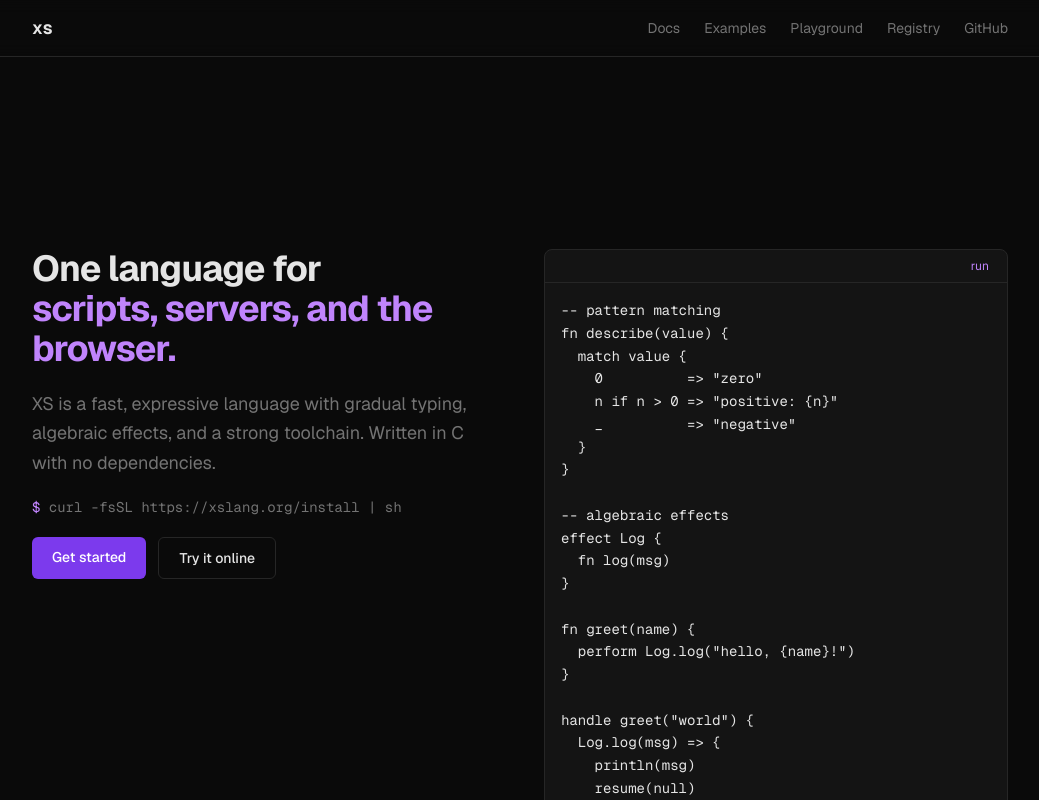
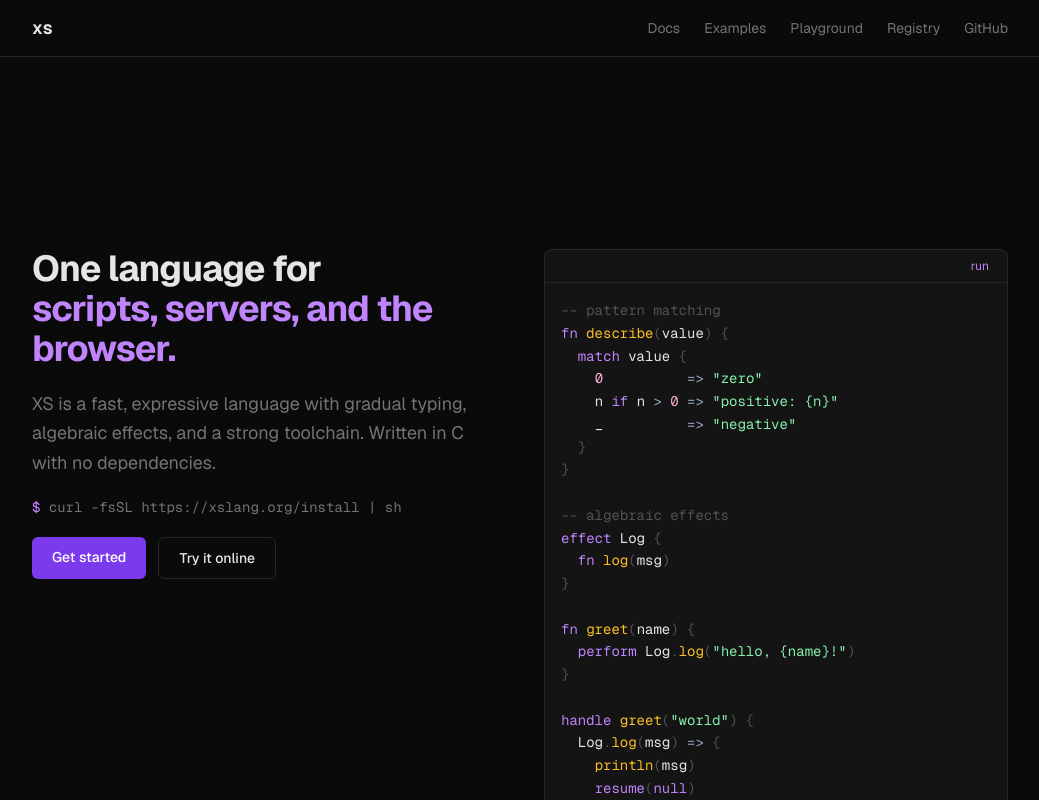
Before and after one commit to xs-lang0/xslang.org, a Next.js app: page / in a window 1280 px wide. Shown: the top 800 px of the page, without its empty margins (120-1159 px from the left). Built offline with nearby package versions, Linux system fonts and the light colour scheme.

Commit message:
add syntax highlighting to editable code blocks

```diff
--- a/src/components/code-block.tsx
+++ b/src/components/code-block.tsx
@@ -1,4 +1,4 @@
-type Token = { type: string; text: string };
+export type Token = { type: string; text: string };
 
 const KEYWORDS = new Set([
   "fn", "let", "var", "const", "mut", "if", "elif", "else", "match",
@@ -16,7 +16,7 @@ const TYPES = new Set([
   "f32", "f64", "byte", "char", "re", "dyn", "never", "string", "unit",
 ]);
 
-const TOKEN_COLORS: Record<string, string> = {
+export const TOKEN_COLORS: Record<string, string> = {
   keyword: "#c084fc",
   string: "#86efac",
   comment: "#525252",
@@ -28,7 +28,7 @@ const TOKEN_COLORS: Record<string, string> = {
   attr: "#fb923c",
 };
 
-function tokenize(code: string): Token[] {
+export function tokenize(code: string): Token[] {
   const tokens: Token[] = [];
   let i = 0;
 
--- a/src/components/run-button.tsx
+++ b/src/components/run-button.tsx
@@ -1,6 +1,7 @@
 "use client";
 
-import { useState, useRef, useCallback } from "react";
+import { useState, useRef, useCallback, useMemo } from "react";
+import { tokenize, TOKEN_COLORS } from "@/components/code-block";
 
 const TIMEOUT_MS = 5000;
 const BASE_URL = "https://static.xslang.org";
@@ -62,6 +63,23 @@ async function runXS(code: string): Promise<string> {
 
     worker.postMessage(code);
   });
+}
+
+function Highlighted({ code }: { code: string }) {
+  const tokens = useMemo(() => tokenize(code), [code]);
+  return (
+    <>
+      {tokens.map((token, i) => {
+        const color = TOKEN_COLORS[token.type];
+        return color ? (
+          <span key={i} style={{ color }}>{token.text}</span>
+        ) : (
+          <span key={i}>{token.text}</span>
+        );
+      })}
+      {"\n"}
+    </>
+  );
 }
 
 export function RunnableBlock({ code: original }: { code: string }) {
@@ -141,6 +159,13 @@ export function RunnableBlock({ code: original }: { code: string }) {
           {state === "running" ? "running..." : "run"}
         </button>
       </div>
+      <div className="relative overflow-x-auto">
+        <pre
+          className="pointer-events-none absolute inset-0 p-4 font-mono text-sm leading-relaxed"
+          aria-hidden="true"
+        >
+          <code><Highlighted code={code} /></code>
+        </pre>
         <textarea
           ref={textareaRef}
           defaultValue={original}
@@ -151,9 +176,10 @@ export function RunnableBlock({ code: original }: { code: string }) {
           autoCorrect="off"
           autoCapitalize="off"
           rows={Math.max(lines + 1, 3)}
-        className="block w-full resize-y border-none bg-transparent p-4 font-mono text-sm leading-relaxed text-foreground outline-none"
+          className="relative block w-full resize-y border-none bg-transparent p-4 font-mono text-sm leading-relaxed text-transparent caret-foreground outline-none"
           style={{ tabSize: 2 }}
         />
+      </div>
       {state === "done" && (
         <pre
           className={`border-t border-border px-4 py-3 text-sm leading-relaxed ${
```
Lines whose indentation alone changed are shown as unchanged.
